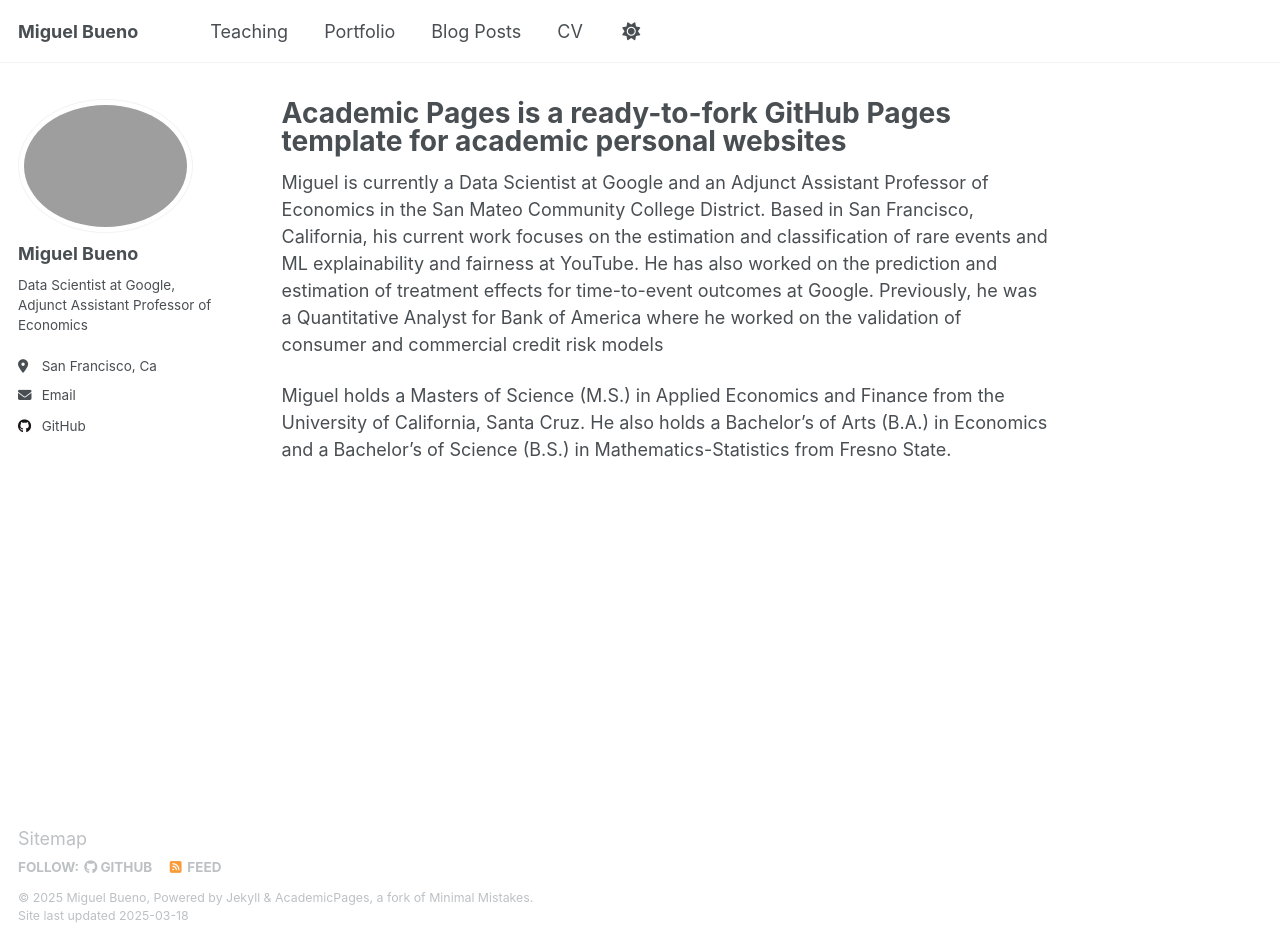
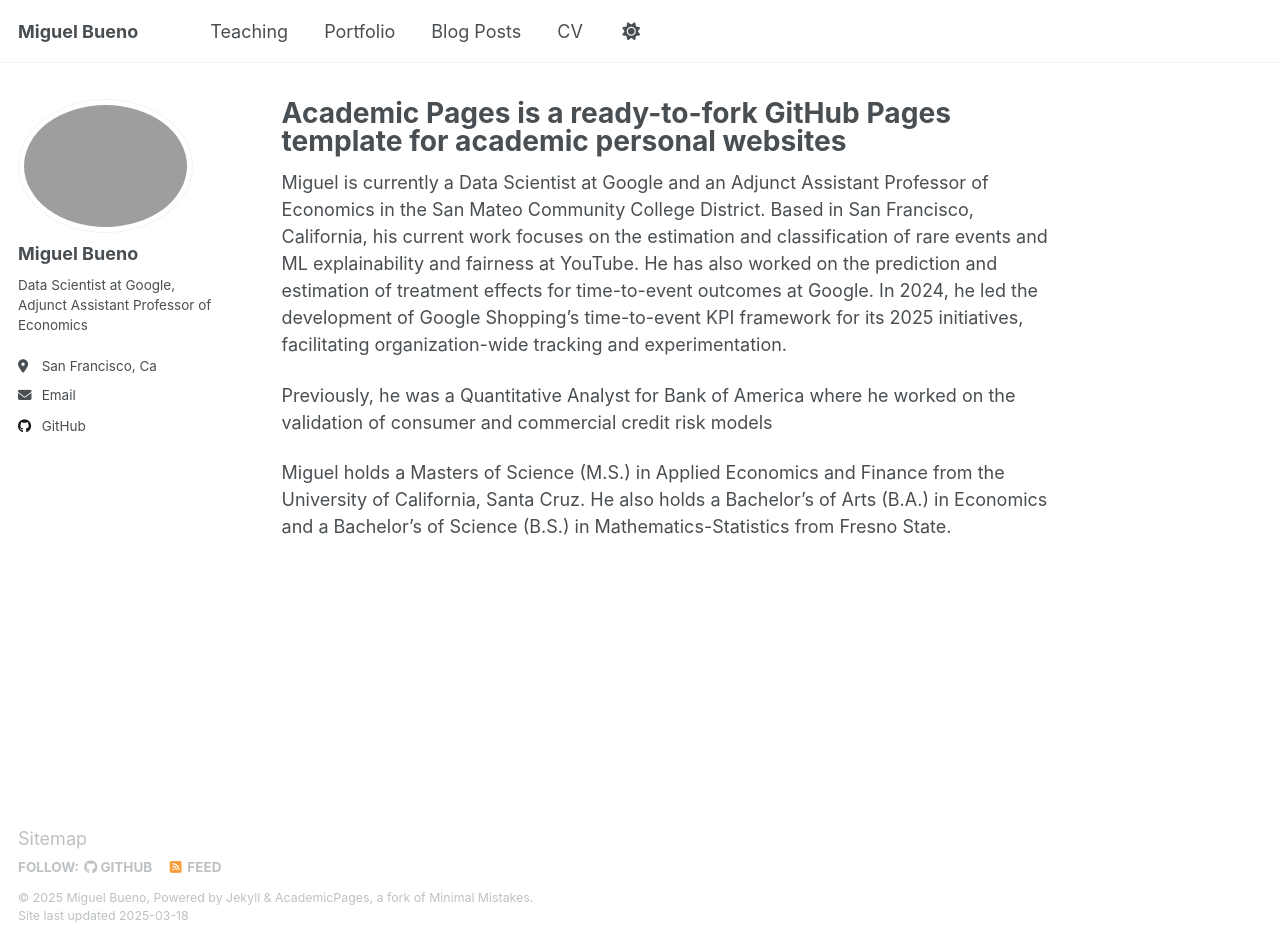
Before and after one commit to miguelbuenogoogle/miguelbuenogoogle.github.io, a Jekyll site: the page built from _pages/about.md, in a window 1280 px wide and 944 px high. Built offline with Jekyll 4.4.1, drawn with Linux system fonts in a browser that asks for light colours.

Commit message:
Update about.md

```diff
--- a/_pages/about.md
+++ b/_pages/about.md
@@ -7,6 +7,8 @@ redirect_from:
   - /about.html
 ---
 
-Miguel is currently a Data Scientist at Google and an Adjunct Assistant Professor of Economics in the San Mateo Community College District. Based in San Francisco, California, his current work focuses on the estimation and classification of rare events and ML explainability and fairness at YouTube. He has also worked on the prediction and estimation of treatment effects for time-to-event outcomes at Google. Previously, he was a Quantitative Analyst for Bank of America where he worked on the validation of consumer and commercial credit risk models
+Miguel is currently a Data Scientist at Google and an Adjunct Assistant Professor of Economics in the San Mateo Community College District. Based in San Francisco, California, his current work focuses on the estimation and classification of rare events and ML explainability and fairness at YouTube. He has also worked on the prediction and estimation of treatment effects for time-to-event outcomes at Google. In 2024, he led the development of Google Shopping's time-to-event KPI framework for its 2025 initiatives, facilitating organization-wide tracking and experimentation.
+
+Previously, he was a Quantitative Analyst for Bank of America where he worked on the validation of consumer and commercial credit risk models
 
 Miguel holds a Masters of Science (M.S.) in Applied Economics and Finance from the University of California, Santa Cruz. He also holds a Bachelor's of Arts (B.A.) in Economics and a Bachelor's of Science (B.S.) in Mathematics-Statistics from Fresno State.
```
